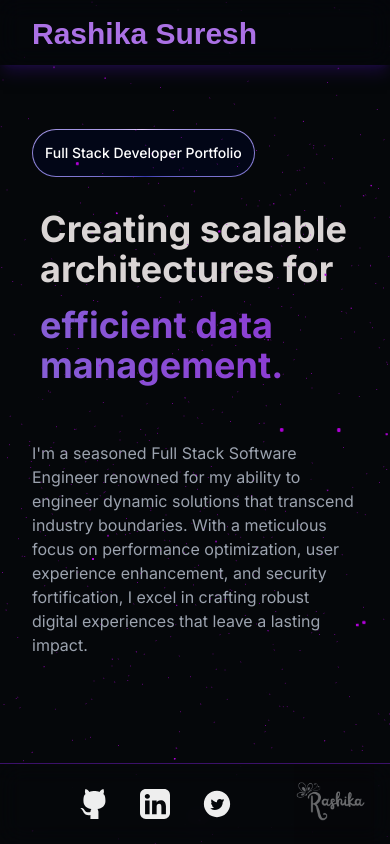
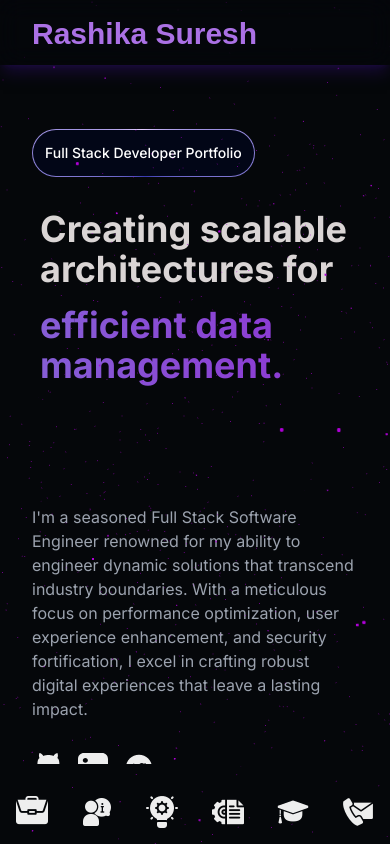
Before and after one commit to Rashika258/portfolio, a Next.js app: page / in a window 390 px wide. Built offline with nearby package versions, Linux system fonts and the light colour scheme; a web font is replaced by a local one.

Commit message:
mobile navbar

```diff
--- a/app/layout.tsx
+++ b/app/layout.tsx
@@ -46,7 +46,7 @@ export default function RootLayout({
       <body
         className={`${montserrat.className} ${sofia.variable} h-[100vh] w-full overflow-x-hidden`}
       >
-        <div className="flex md:flex-col h-full w-full overflow-x-hidden">
+        <div className="flex flex-col h-full w-full overflow-x-hidden">
           <Navbar />
           {children}
           <MobileNavbar />
--- a/components/home/herocontent.tsx
+++ b/components/home/herocontent.tsx
@@ -1,8 +1,10 @@
 "use client";
 import Image from "next/image";
 import React, { useEffect, useState } from "react";
-import { firstHeroSubTextArray, firstHeroTextArray, heroWords } from "../data";
+import { firstHeroSubTextArray, firstHeroTextArray, footerSocialLinks, heroWords } from "../data";
 import HeaderText from "../ui/header-text";
+import Footer from "../ui/footer";
+import Link from "next/link";
 
 const HeroContent = () => {
   const [index, setIndex] = useState(0);
@@ -31,8 +33,8 @@ const HeroContent = () => {
       <div className=" md:py-8 md:px-16 flex flex-col md:items-center md:justify-center  md:w-[calc(100%-300px)]">
         <HeaderText text={"Full Stack Developer Portfolio"} />
 
-        <div className="py-4 w-full  flex ">
-          <div className="text-4xl  font-bold  ">
+        <div className="py-4 w-full h-72 md:h-auto  flex flex-col text-4xl  font-bold  ">
+
             <div className="h-18 min-h-18 flex items-center  text-[#DAD5D5] justify-start p-2">
               {firstHeroTextArray[index]}
             </div>
@@ -41,11 +43,37 @@ const HeroContent = () => {
               {" "}
               {firstHeroSubTextArray[index]}
             </div>
-          </div>
+
         </div>
         <div className="text-gray-400 flex items-center text-left md:text-justify py-8">
           {heroWords}
         </div>
+      </div>
+
+      <div className="flex z-50 md:hidden">
+
+        {footerSocialLinks &&
+          footerSocialLinks?.length > 0 &&
+          footerSocialLinks?.map((footerItem, idx) => {
+            return (
+              <Link
+                className="pr-4"
+                target="blank"
+                key={idx}
+                href={footerItem?.socialLink}
+              >
+                <Image
+                  className="hover:opacity-50"
+                  src={footerItem?.socialIcon}
+                  alt={footerItem?.socialName}
+                  width={30}
+                  height={30}
+                />
+              </Link>
+            );
+          })}
+
+
       </div>
     </div>
   );
--- a/components/ui/footer.tsx
+++ b/components/ui/footer.tsx
@@ -8,8 +8,8 @@ import MobileNavbar from "./mobile-navbar";
 
 const Footer = () => {
   return (
-    <footer className="h-[80px] footer__wrapper backdrop-blur-md z-50 px-4  md:px-10 bottom-0 flex items-center justify-between fixed w-full">
-      <MobileNavbar />
+    <footer className="h-[80px]  md:flex-row footer__wrapper backdrop-blur-md z-50 px-4  md:px-10 bottom-0 hidden md:flex items-center justify-between fixed w-full">
+
       <div className="flex ">
         {footerSocialLinks &&
           footerSocialLinks?.length > 0 &&
@@ -35,7 +35,7 @@ const Footer = () => {
 
       <div className="hidden md:flex text-sm  text-slate-500">Copyright &#169; 2024</div>
 
-      <div className="opacity-40 ">
+      <div className="opacity-40  hidden md:flex">
         <Link href={"/"}>
           <Image
             src={"/footer_logo.png"}
--- a/components/ui/mobile-navbar.tsx
+++ b/components/ui/mobile-navbar.tsx
@@ -1,11 +1,39 @@
-import React from 'react';
+import React from "react";
+import { navItems } from "../data";
+import Image from "next/image";
+import Link from "next/link";
 
 const MobileNavbar = () => {
   return (
-    <div className='flex'>
+    <div className="flex items-center justify-between p-4 w-full md:hidden bottom-0 z-50 fixed">
+      {navItems &&
+        navItems?.map((navItem, idx) => {
+          return (
+            <div key={idx}>
+              <Link href={navItem?.navLink}>
+                <Image
+                  src={navItem?.iconLink}
+                  alt={navItem?.navItem}
+                  width={32}
+                  height={32}
+                />
+              </Link>
+            </div>
+          );
+        })}
 
+      <div>
+        <Link href={"/contact"}>
+          <Image
+            src={"/mobile_contact_us.png"}
+            alt={"mobile_contact_us"}
+            width={32}
+            height={32}
+          />
+        </Link>
+      </div>
     </div>
   );
-}
+};
 
 export default MobileNavbar;
```
Also changed, not shown: public/mobile_experience.png.
